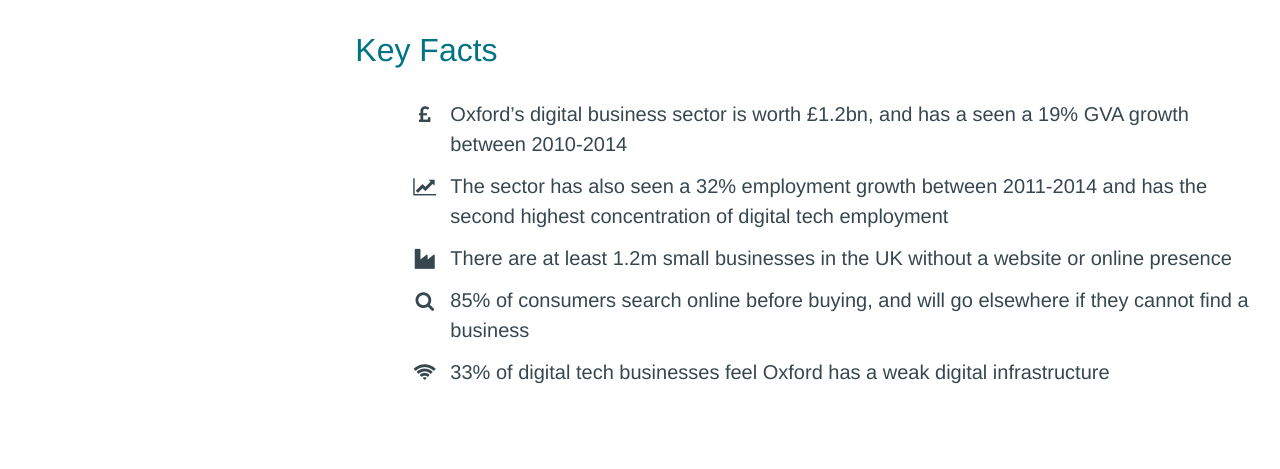
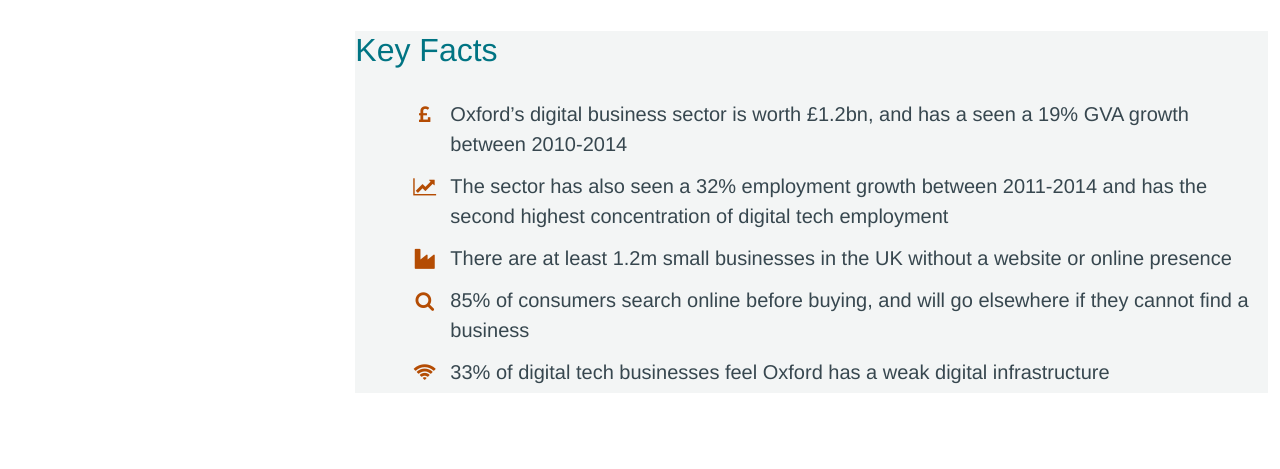
Before and after one commit to OxfordCityCouncil/OxfordCityCouncil.github.io, a Jekyll site: the page built from strategy/supporting-business-growth.html, in a window 1280 px wide. Shown: the part 1772-2241 px from the top of the page. Built offline with Jekyll 4.4.1, drawn with Linux system fonts in a browser that asks for light colours; nearby versions of some CDN libraries; library files that are not in the unit come from our copies.

Commit message:
test div for new facts

```diff
--- a/strategy/supporting-business-growth.html
+++ b/strategy/supporting-business-growth.html
@@ -24,7 +24,7 @@ title: Supporting Business Growth
     <li>Seek to meet our digital development needs from local suppliers wherever possible</li>
 </ul>
 
-
+<div style="background-color:#f3f5f5">
     <h2>Key Facts</h2>
     <ul class="fa-ul">
         <li><i class="fa-li fa fa-gbp" aria-hidden="true"></i>Oxford’s digital business sector is worth £1.2bn, and has a seen a 19% GVA growth between 2010-2014</li>
@@ -33,3 +33,4 @@ title: Supporting Business Growth
         <li><i class="fa-li fa fa-search" aria-hidden="true"></i>85% of consumers search online before buying, and will go elsewhere if they cannot find a business</li>
         <li><i class="fa-li fa fa-wifi" aria-hidden="true"></i>33% of digital tech businesses feel Oxford has a weak digital infrastructure</li>
     </ul>
+</div>
--- a/styles/custom.css
+++ b/styles/custom.css
@@ -153,4 +153,5 @@ ul.fa-ul li {
 ul.fa-ul li i.fa-li{
     top: .6em;
     left: -1.6em;
+    color: #b44c03;
 }
```
Lines whose indentation alone changed are shown as unchanged.
